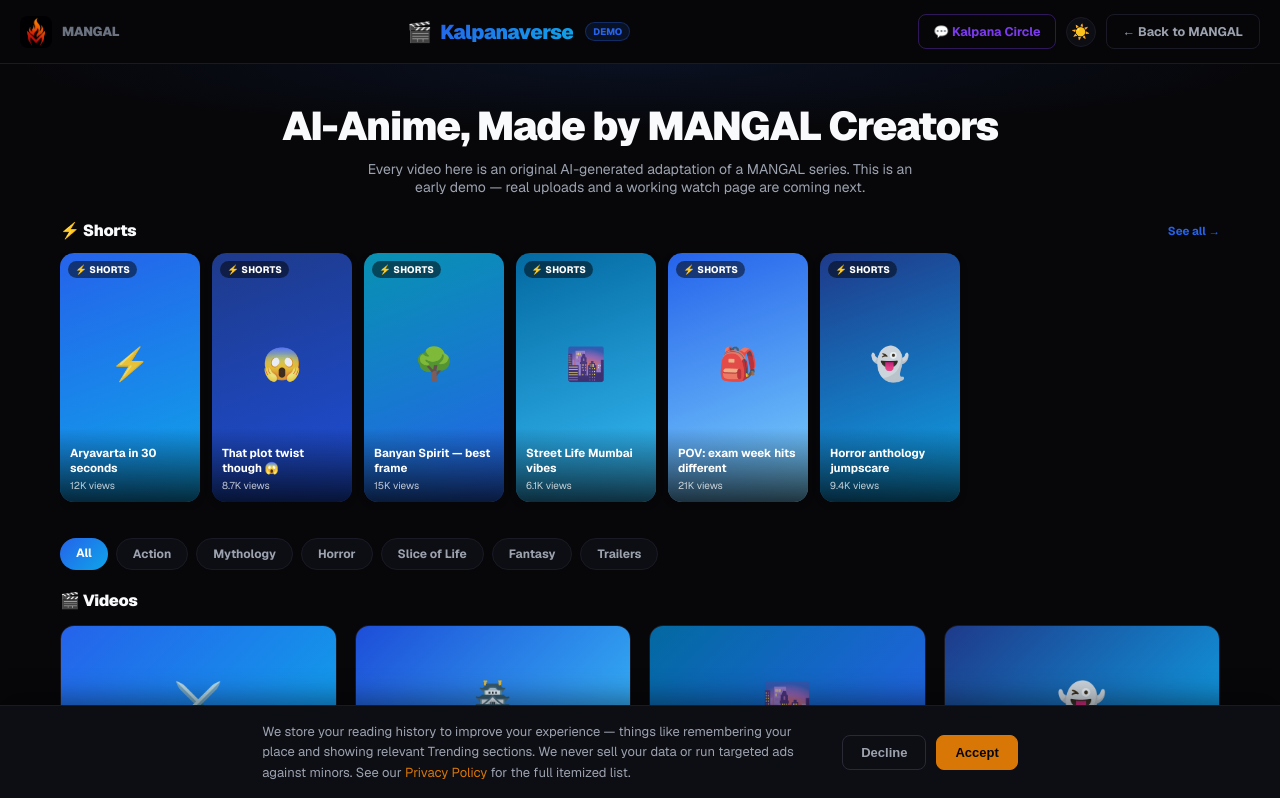
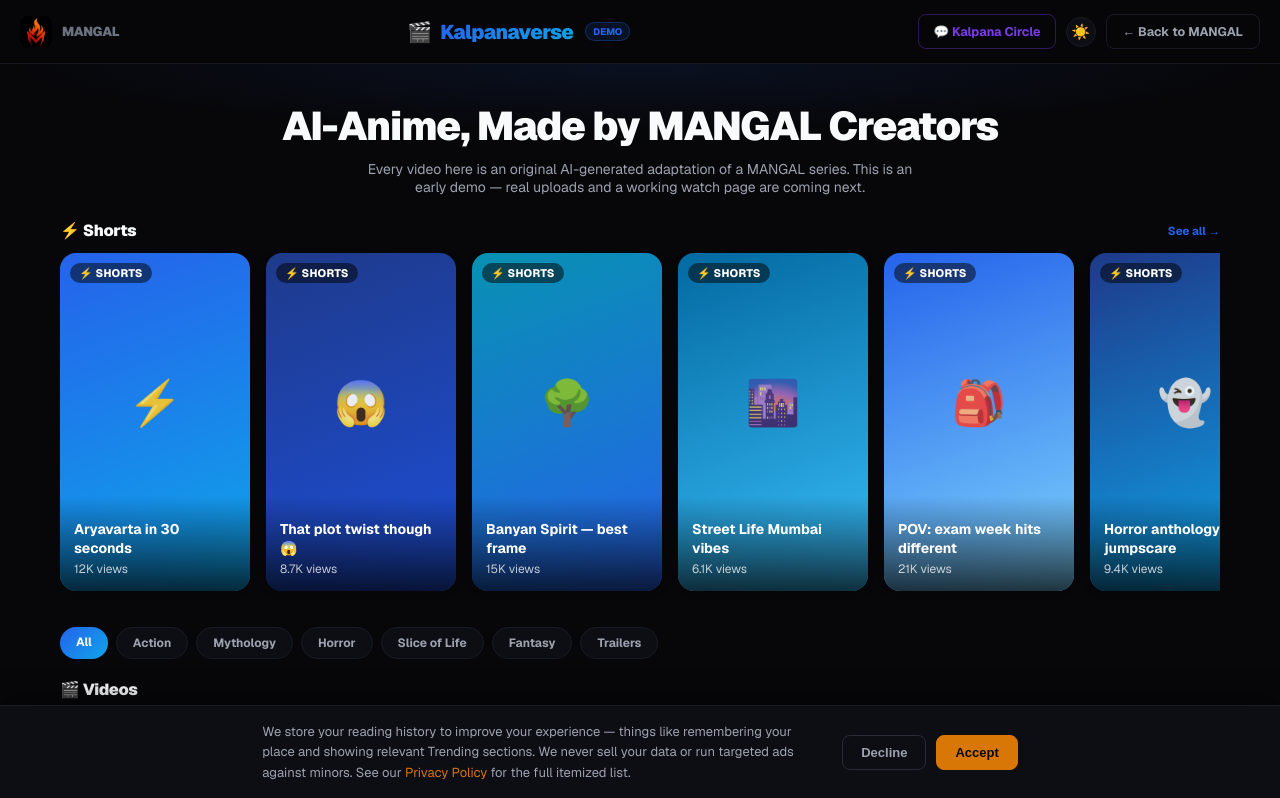
Before and after one commit to KAIF1409/mangal-platform, a Next.js app: page /kalpanaverse in a window 1280 px wide. Shown: the top 798 px of the page. Built offline with nearby package versions, Linux system fonts and the light colour scheme.

Commit message:
Kalpanaverse: increase Shorts card size (140px -> 190px)
Founder feedback via screenshot — Shorts row was reading too small next
to the rest of the page. Bumped card width, emoji/text sizing, badge
padding, and row gap proportionally to match.

```diff
--- a/app/kalpanaverse/page.tsx
+++ b/app/kalpanaverse/page.tsx
@@ -60,7 +60,7 @@ function ShortCard({ short }: { short: DemoShort }) {
       onMouseEnter={() => setHover(true)}
       onMouseLeave={() => setHover(false)}
       style={{
-        flexShrink: 0, width: '140px', borderRadius: '14px', overflow: 'hidden', cursor: 'pointer',
+        flexShrink: 0, width: '190px', borderRadius: '16px', overflow: 'hidden', cursor: 'pointer',
         position: 'relative', aspectRatio: '9/16', background: short.gradient,
         display: 'flex', alignItems: 'flex-end',
         transform: hover ? 'translateY(-4px) scale(1.02)' : 'none',
@@ -68,17 +68,17 @@ function ShortCard({ short }: { short: DemoShort }) {
         transition: 'transform 0.15s, box-shadow 0.2s',
       }}
     >
-      <span style={{ position: 'absolute', top: '44%', left: '50%', transform: 'translate(-50%, -50%)', fontSize: '32px', opacity: 0.9 }}>{short.emoji}</span>
+      <span style={{ position: 'absolute', top: '44%', left: '50%', transform: 'translate(-50%, -50%)', fontSize: '44px', opacity: 0.9 }}>{short.emoji}</span>
       <span style={{
-        position: 'absolute', top: '8px', left: '8px', fontSize: '9.5px', fontWeight: 800, color: '#fff',
-        background: 'rgba(0,0,0,0.5)', padding: '2px 7px', borderRadius: '20px', letterSpacing: '0.02em',
+        position: 'absolute', top: '10px', left: '10px', fontSize: '11px', fontWeight: 800, color: '#fff',
+        background: 'rgba(0,0,0,0.5)', padding: '3px 9px', borderRadius: '20px', letterSpacing: '0.02em',
       }}>⚡ SHORTS</span>
       <div style={{
-        position: 'relative', width: '100%', padding: '18px 10px 10px',
+        position: 'relative', width: '100%', padding: '24px 14px 14px',
         background: 'linear-gradient(to top, rgba(0,0,0,0.75), transparent)',
       }}>
-        <div style={{ fontSize: '11.5px', fontWeight: 700, color: '#fff', lineHeight: 1.3, marginBottom: '3px' }}>{short.title}</div>
-        <div style={{ fontSize: '10px', color: 'rgba(255,255,255,0.75)' }}>{short.views} views</div>
+        <div style={{ fontSize: '14px', fontWeight: 700, color: '#fff', lineHeight: 1.3, marginBottom: '4px' }}>{short.title}</div>
+        <div style={{ fontSize: '12px', color: 'rgba(255,255,255,0.75)' }}>{short.views} views</div>
       </div>
     </div>
   );
@@ -213,7 +213,7 @@ export default function KalpanaversePage() {
           </h2>
           <span style={{ fontSize: '11.5px', fontWeight: 700, color: '#2563eb' }}>See all →</span>
         </div>
-        <div style={{ display: 'flex', gap: '12px', overflowX: 'auto', paddingBottom: '8px' }}>
+        <div style={{ display: 'flex', gap: '16px', overflowX: 'auto', paddingBottom: '8px' }}>
           {DEMO_SHORTS.map(s => <ShortCard key={s.id} short={s} />)}
         </div>
       </div>
```
